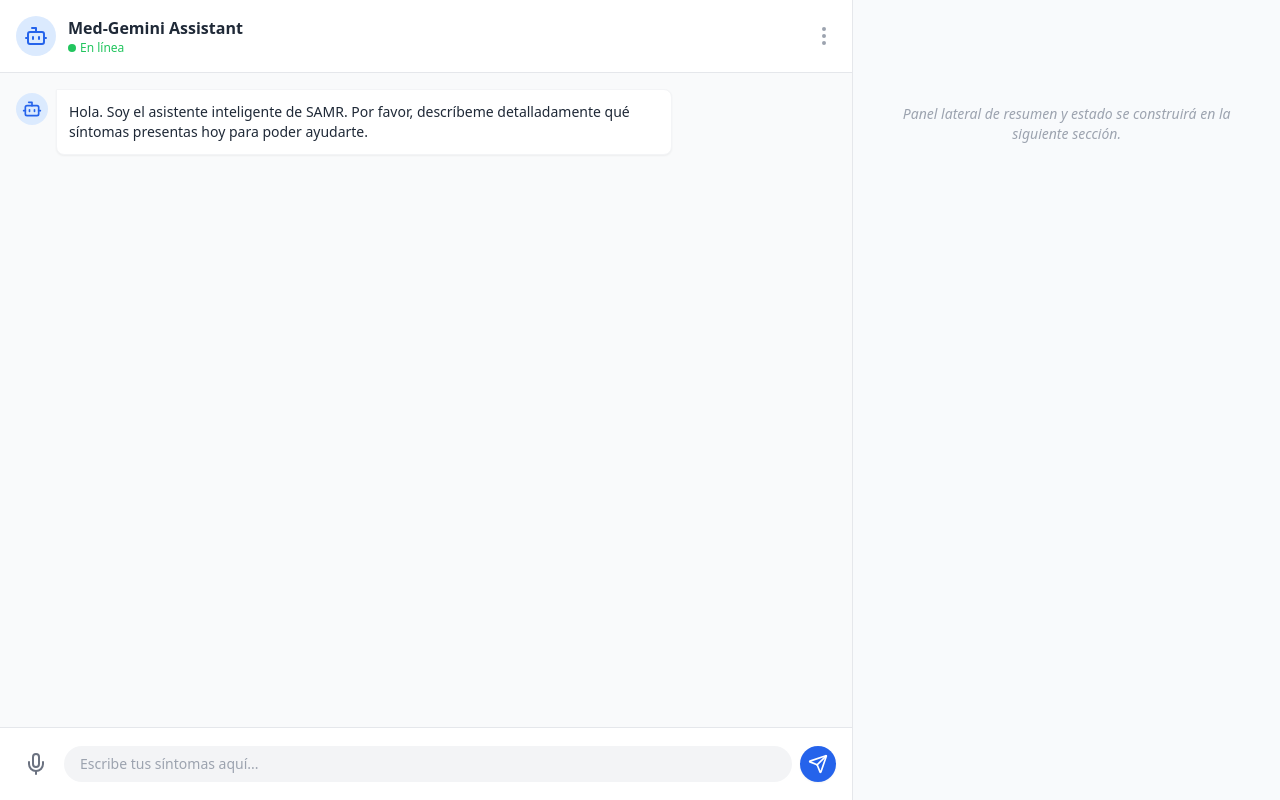
After one commit to juliouou/IngReq1, a Django app: template samr/templates/triaje/chat.html in a window 1280 px wide. The commit adds this page. Run offline with Django 3.2, Linux system fonts and the light colour scheme; the template is opened without the code that fills it, so the values that code supplies are empty; some libraries are stand-ins or nearby versions.

Commit message:
KAN-47 Fase 2 - Seccion 1: Vista base y Layout del Chat de Triaje

```diff
--- /dev/null
+++ b/samr/apps/triaje/views_ui.py
@@ -0,0 +1,5 @@
+from django.shortcuts import render
+
+def triaje_view(request):
+    """Vista HTML para la página principal de Triaje IA (Pantalla 2)"""
+    return render(request, 'triaje/chat.html')
--- a/samr/config/urls.py
+++ b/samr/config/urls.py
@@ -5,6 +5,7 @@ from django.contrib import admin
 from django.urls import include, path
 
 from apps.usuarios.views_ui import login_view, register_view, mfa_view
+from apps.triaje.views_ui import triaje_view
 from drf_spectacular.views import (
     SpectacularAPIView,
     SpectacularRedocView,
@@ -23,6 +24,7 @@ urlpatterns = [
     path("auth/login/", login_view, name="login_ui"),
     path("auth/register/", register_view, name="register_ui"),
     path("auth/mfa/", mfa_view, name="mfa_ui"),
+    path("triaje/chat/", triaje_view, name="triaje_chat_ui"),
 
     # Autenticacion JWT
     path("api/auth/login/", TokenObtainPairView.as_view(), name="token_obtain_pair"),
--- a/samr/templates/base.html
+++ b/samr/templates/base.html
@@ -18,6 +18,7 @@
             }
         }
     </script>
+    <script src="https://unpkg.com/lucide@latest"></script>
     {% block extra_head %}{% endblock %}
 </head>
 <body class="bg-slate-50 text-slate-900 min-h-screen font-sans antialiased">
@@ -46,5 +47,8 @@
     </main>
 
     {% block extra_scripts %}{% endblock %}
+    <script>
+        lucide.createIcons();
+    </script>
 </body>
 </html>
--- /dev/null
+++ b/samr/templates/triaje/chat.html
@@ -0,0 +1,59 @@
+{% extends "base.html" %}
+
+{% block title %}Triaje IA - SAMR{% endblock %}
+
+{% block content %}
+<div class="h-screen flex bg-gray-100 overflow-hidden">
+    <!-- Area del Chat (Izquierda) -->
+    <div class="flex-1 flex flex-col w-full md:w-2/3 bg-white border-r border-gray-200">
+        <!-- Header del Chat -->
+        <div class="flex items-center justify-between p-4 border-b border-gray-200 bg-white">
+            <div class="flex items-center gap-3">
+                <div class="w-10 h-10 rounded-full bg-blue-100 flex items-center justify-center text-primary">
+                    <i data-lucide="bot" class="w-6 h-6"></i>
+                </div>
+                <div>
+                    <h2 class="font-bold text-gray-800">Med-Gemini Assistant</h2>
+                    <p class="text-xs text-green-500 flex items-center gap-1">
+                        <span class="w-2 h-2 rounded-full bg-green-500 block"></span> En línea
+                    </p>
+                </div>
+            </div>
+            <button class="text-gray-400 hover:text-gray-600">
+                <i data-lucide="more-vertical"></i>
+            </button>
+        </div>
+
+        <!-- Mensajes del Chat (Burbujas) -->
+        <div id="chat-messages" class="flex-1 overflow-y-auto p-4 space-y-4 bg-gray-50">
+            <!-- Mensaje Bot (Inicial) -->
+            <div class="flex items-start gap-2 max-w-[80%]">
+                <div class="w-8 h-8 rounded-full bg-blue-100 flex-shrink-0 flex items-center justify-center text-primary mt-1">
+                    <i data-lucide="bot" class="w-5 h-5"></i>
+                </div>
+                <div class="bg-white p-3 rounded-lg rounded-tl-none shadow-sm text-sm text-gray-800 border border-gray-100">
+                    Hola. Soy el asistente inteligente de SAMR. Por favor, descríbeme detalladamente qué síntomas presentas hoy para poder ayudarte.
+                </div>
+            </div>
+        </div>
+
+        <!-- Input de texto -->
+        <div class="p-4 bg-white border-t border-gray-200">
+            <div class="flex items-center gap-2">
+                <button type="button" class="p-2 text-gray-500 hover:text-primary hover:bg-blue-50 rounded-full transition-colors" title="Grabar audio">
+                    <i data-lucide="mic"></i>
+                </button>
+                <input type="text" id="chat-input" placeholder="Escribe tus síntomas aquí..." class="flex-1 bg-gray-100 border-transparent focus:bg-white focus:border-primary focus:ring-1 focus:ring-primary rounded-full px-4 py-2 text-sm">
+                <button type="button" id="send-btn" class="p-2 bg-primary text-white hover:bg-blue-600 rounded-full transition-colors shadow-sm" title="Enviar mensaje">
+                    <i data-lucide="send" class="w-5 h-5"></i>
+                </button>
+            </div>
+        </div>
+    </div>
+
+    <!-- El panel lateral derecho se construirá en la Sección 2 -->
+    <div class="hidden md:flex flex-col w-1/3 bg-slate-50 p-6 overflow-y-auto">
+        <p class="text-gray-400 text-sm italic text-center mt-20">Panel lateral de resumen y estado se construirá en la siguiente sección.</p>
+    </div>
+</div>
+{% endblock %}
```
